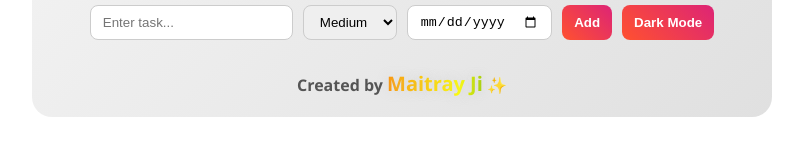
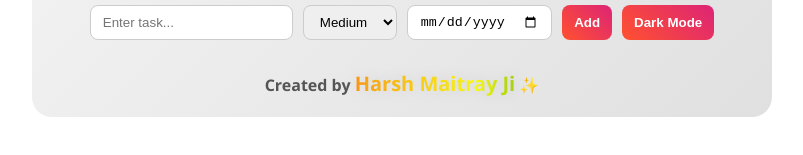
Before and after one commit to harshmaitray-tech/TO-DO-APP, a React (Create React App) app: page / in a window 1280 px wide. Shown: the part 147-302 px from the top of the page, without its empty margins (238-1041 px from the left). Built offline with nearby package versions, Linux system fonts and the light colour scheme.

Commit message:
Add full Name in App.jsx

```diff
--- a/src/App.jsx
+++ b/src/App.jsx
@@ -131,7 +131,7 @@ function App() {
       </ul>
 
       <footer className="footer">
-        Created by <span className="author">Maitray Ji</span> ✨
+        Created by <span className="author">Harsh Maitray Ji</span> ✨
       </footer>
     </div>
   );
```
